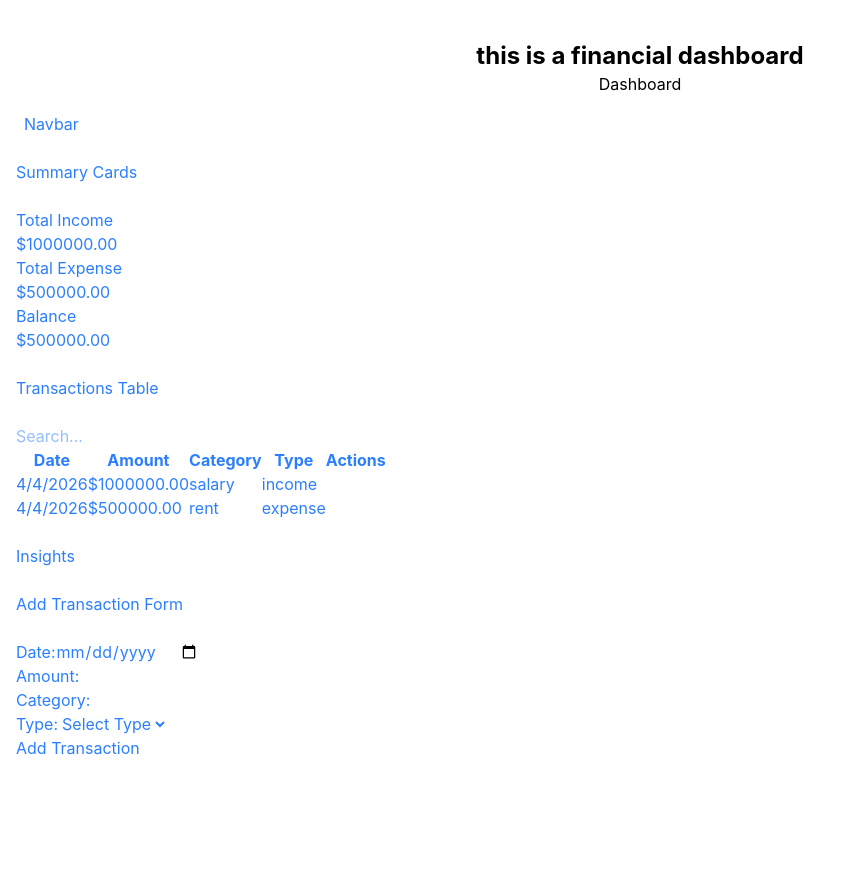
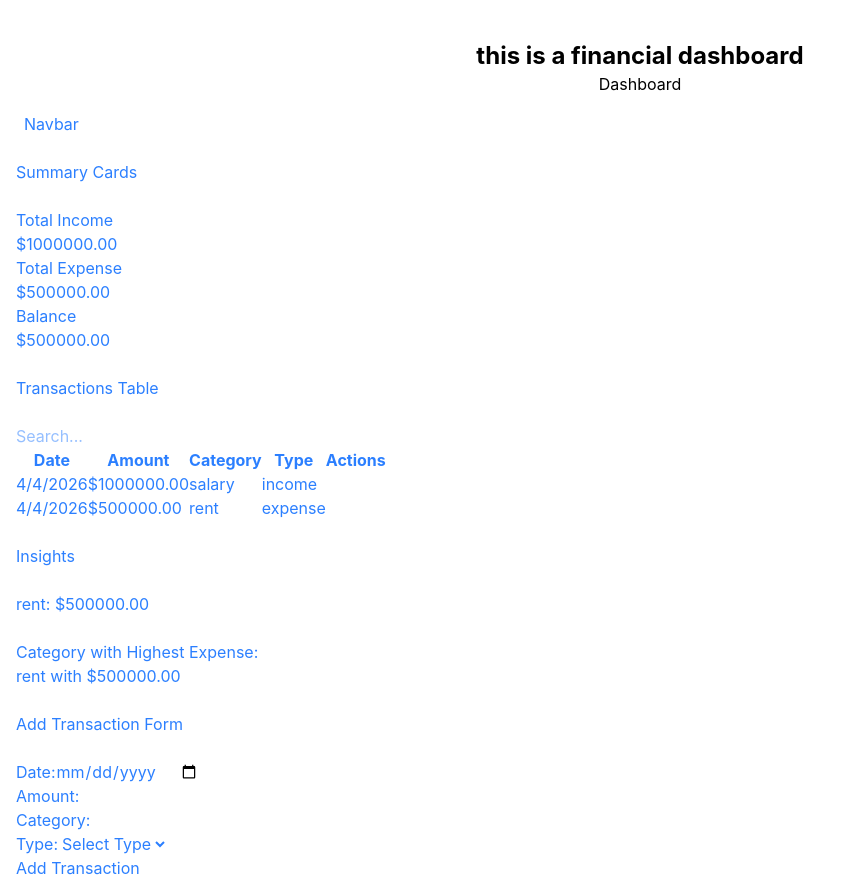
Before and after one commit to suryasekhardhal/financialDashboard, a React (Vite) app: page / in a window 1280 px wide. Shown: the whole page, without its empty margins (0-850 px from the left). Before the commit the page ends 800 px from the top, so only its background shows below. Built offline with nearby package versions, Linux system fonts and the light colour scheme.

Commit message:
implement insights function and create chart

```diff
--- a/package.json
+++ b/package.json
@@ -15,6 +15,7 @@
     "react": "^19.2.4",
     "react-dom": "^19.2.4",
     "react-redux": "^9.2.0",
+    "recharts": "^3.8.1",
     "redux-toolkit": "^1.1.2",
     "tailwindcss": "^4.2.2"
   },
--- a/src/components/Insights.jsx
+++ b/src/components/Insights.jsx
@@ -1,9 +1,39 @@
 import React from "react";
-
+import { useSelector } from "react-redux";
 function Insights() {
+  const transactions = useSelector((state) => state.finance.transactions);
+  const categoryTotals = {};
+  transactions.forEach(transaction => {
+    if(transaction.type === "expense"){
+      categoryTotals[transaction.category] = (categoryTotals[transaction.category] || 0) + transaction.amount;
+    }
+  });
+  let maxCategory = "";
+  let maxAmount = 0;
+  for (const category in categoryTotals) {
+    if (categoryTotals[category] > maxAmount) {
+      maxAmount = categoryTotals[category];
+      maxCategory = category;
+    }
+  }
   return (
     <>
     <h2>Insights</h2>
+    <div>
+      {Object.entries(categoryTotals).map(([category, total]) => (
+        <p key={category}>
+          {category}: ${total.toFixed(2)}
+        </p>
+      ))}
+    </div>
+    <div>
+      <h3>Category with Highest Expense:</h3>
+      {maxCategory ? (
+        <p>{maxCategory} with ${maxAmount.toFixed(2)}</p>
+      ) : (
+        <p>No expenses recorded.</p>
+      )}
+    </div>
     </>
   );
 }
```
Also changed, not shown: src/components/chart.jsx (added), 1 other file (tests, documents, lock files or other folders).
